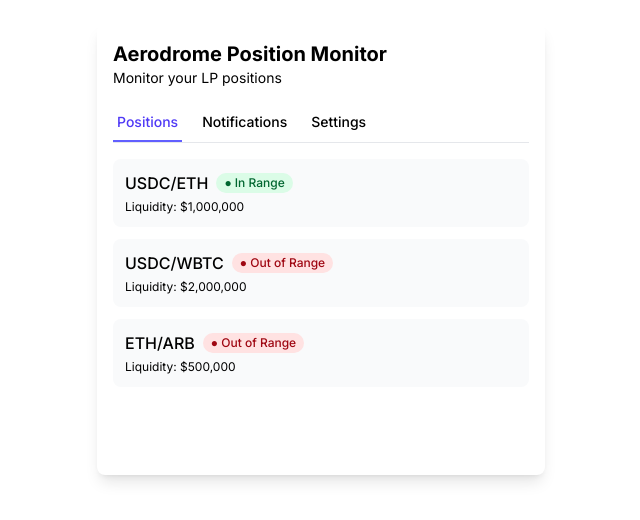
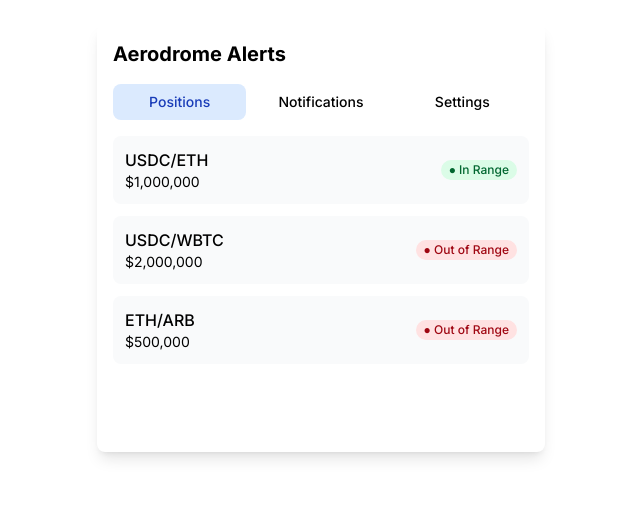
Before and after one commit to SVVVG3/aerodrome-alerts, a Next.js app: page / in a window 1280 px wide. Shown: the top 520 px of the page, without its empty margins (319-959 px from the left). Built offline with nearby package versions, Linux system fonts and the light colour scheme.

Commit message:
Fix TypeScript errors in page.tsx

```diff
--- a/src/app/page.tsx
+++ b/src/app/page.tsx
@@ -3,7 +3,6 @@
 import { useState } from 'react';
 import Link from 'next/link';
 
-// Mock types
 interface Position {
   token0: string;
   token1: string;
@@ -22,15 +21,7 @@ interface NotificationSettings {
   notificationFrequency: 'realtime' | 'hourly' | 'daily';
 }
 
-interface Notification {
-  id: string;
-  timestamp: number;
-  position: Position;
-  message: string;
-  read: boolean;
-}
-
-// Mock data
+// Mock data - in a real app, this would come from an API
 const mockPositions: Position[] = [
   {
     token0: 'USDC',
@@ -61,23 +52,7 @@ const mockPositions: Position[] = [
   }
 ];
 
-const mockNotifications: Notification[] = [
-  {
-    id: '1',
-    timestamp: Date.now() - 3600000, // 1 hour ago
-    position: mockPositions[1],
-    message: 'USDC/WBTC position is out of range',
-    read: false
-  },
-  {
-    id: '2',
-    timestamp: Date.now() - 7200000, // 2 hours ago
-    position: mockPositions[2],
-    message: 'ETH/ARB position is out of range',
-    read: true
-  }
-];
-
+// Mock notification settings
 const mockNotificationSettings: NotificationSettings = {
   outOfRangeAlerts: true,
   impermanentLossAlerts: false,
@@ -89,16 +64,9 @@ const mockNotificationSettings: NotificationSettings = {
 export default function Home() {
   const [activeTab, setActiveTab] = useState<'positions' | 'notifications' | 'settings'>('positions');
   const [notificationSettings, setNotificationSettings] = useState(mockNotificationSettings);
-  const [notifications, setNotifications] = useState<Notification[]>(mockNotifications);
 
   const isInRange = (position: Position) => {
     return position.currentTick >= position.tickLower && position.currentTick <= position.tickUpper;
-  };
-
-  const markNotificationAsRead = (id: string) => {
-    setNotifications(notifications.map(notification =>
-      notification.id === id ? { ...notification, read: true } : notification
-    ));
   };
 
   const handleFrequencyChange = (frequency: NotificationSettings['notificationFrequency']) => {
@@ -113,49 +81,63 @@ export default function Home() {
       <div className="max-w-md mx-auto bg-white rounded-lg shadow-lg p-3 md:p-4">
         {/* Header */}
         <div className="flex justify-between items-center mb-4">
-          <div>
-            <h2 className="text-xl font-bold text-black">
-              Aerodrome Position Monitor
-            </h2>
-            <p className="text-black text-sm">Monitor your LP positions</p>
-          </div>
+          <h1 className="text-xl font-bold text-black">Aerodrome Alerts</h1>
         </div>
 
         {/* Navigation Tabs */}
-        <div className="border-b border-gray-200 mb-4">
-          <nav className="flex space-x-2 md:space-x-4 overflow-x-auto">
-            {['positions', 'notifications', 'settings'].map((tab) => (
+        <div className="flex space-x-2 mb-4">
           <button
-                key={tab}
-                onClick={() => setActiveTab(tab as any)}
-                className={`py-2 px-1 border-b-2 font-medium text-xs md:text-sm whitespace-nowrap ${
-                  activeTab === tab
-                    ? 'border-indigo-500 text-indigo-600'
-                    : 'border-transparent text-black hover:text-gray-700 hover:border-gray-300'
+            onClick={() => setActiveTab('positions')}
+            className={`flex-1 py-2 px-3 text-sm font-medium rounded-lg ${
+              activeTab === 'positions'
+                ? 'bg-blue-100 text-blue-800'
+                : 'text-black hover:bg-gray-100'
             }`}
           >
-                {tab.charAt(0).toUpperCase() + tab.slice(1)}
+            Positions
           </button>
-            ))}
-          </nav>
+          <button
+            onClick={() => setActiveTab('notifications')}
+            className={`flex-1 py-2 px-3 text-sm font-medium rounded-lg ${
+              activeTab === 'notifications'
+                ? 'bg-blue-100 text-blue-800'
+                : 'text-black hover:bg-gray-100'
+            }`}
+          >
+            Notifications
+          </button>
+          <button
+            onClick={() => setActiveTab('settings')}
+            className={`flex-1 py-2 px-3 text-sm font-medium rounded-lg ${
+              activeTab === 'settings'
+                ? 'bg-blue-100 text-blue-800'
+                : 'text-black hover:bg-gray-100'
+            }`}
+          >
+            Settings
+          </button>
         </div>
 
         {/* Tab Content - Fixed height container to prevent layout shifts */}
-        <div className="min-h-[300px]">
+        <div className="min-h-[300px] space-y-4">
+          {/* Positions Tab */}
           {activeTab === 'positions' && (
             <div className="space-y-3">
-              {mockPositions.map((position, index) => (
+              {mockPositions.map((position) => (
                 <Link
-                  key={index}
                   href={`/position/${position.poolAddress}`}
+                  key={position.poolAddress}
                   className="block p-3 bg-gray-50 rounded-lg hover:bg-gray-100 transition-colors"
                 >
-                  <div className="flex items-center justify-between">
+                  <div className="flex justify-between items-center">
                     <div>
-                      <div className="flex items-center gap-2">
-                        <span className="text-base font-medium text-black">
+                      <h3 className="font-medium text-black">
                         {position.token0}/{position.token1}
-                        </span>
+                      </h3>
+                      <p className="text-sm text-black">
+                        ${parseInt(position.liquidity).toLocaleString()}
+                      </p>
+                    </div>
                     <span className={`inline-flex items-center px-2 py-0.5 rounded-full text-xs font-medium ${
                       isInRange(position)
                         ? 'bg-green-100 text-green-800'
@@ -164,98 +146,101 @@ export default function Home() {
                       {isInRange(position) ? '● In Range' : '● Out of Range'}
                     </span>
                   </div>
-                      <p className="text-xs text-black mt-1">
-                        Liquidity: ${parseInt(position.liquidity).toLocaleString()}
-                      </p>
-                    </div>
-                  </div>
                 </Link>
               ))}
             </div>
           )}
 
+          {/* Notifications Tab */}
           {activeTab === 'notifications' && (
             <div className="space-y-3">
-              {notifications.length === 0 ? (
-                <p className="text-black text-center py-3">No notifications</p>
-              ) : (
-                notifications.map((notification) => (
-                  <div
-                    key={notification.id}
-                    className={`p-3 rounded-lg ${
-                      notification.read ? 'bg-gray-50' : 'bg-blue-50'
-                    }`}
-                  >
-                    <div className="flex items-start justify-between">
+              <div className="p-3 bg-gray-50 rounded-lg">
+                <h3 className="font-medium text-black mb-2">Recent Notifications</h3>
+                <div className="space-y-2">
+                  <div className="flex items-start space-x-2">
+                    <span className="text-red-500">●</span>
                     <div>
-                        <p className="font-medium text-black text-sm">{notification.message}</p>
-                        <p className="text-xs text-black mt-1">
-                          {new Date(notification.timestamp).toLocaleString()}
-                        </p>
-                      </div>
-                      {!notification.read && (
-                        <button
-                          onClick={() => markNotificationAsRead(notification.id)}
-                          className="text-xs text-blue-600 hover:text-blue-800"
-                        >
-                          Mark as read
-                        </button>
-                      )}
+                      <p className="text-sm text-black">Position out of range: USDC/ETH</p>
+                      <p className="text-xs text-black">2 hours ago</p>
                     </div>
                   </div>
-                ))
-              )}
+                  <div className="flex items-start space-x-2">
+                    <span className="text-green-500">●</span>
+                    <div>
+                      <p className="text-sm text-black">Position back in range: USDC/WBTC</p>
+                      <p className="text-xs text-black">5 hours ago</p>
+                    </div>
+                  </div>
+                </div>
+              </div>
             </div>
           )}
 
+          {/* Settings Tab */}
           {activeTab === 'settings' && (
             <div className="space-y-4">
-              <div className="space-y-3">
+              <div className="p-3 bg-gray-50 rounded-lg">
+                <h3 className="font-medium text-black mb-3">Notification Settings</h3>
+
+                {/* Alert Toggles */}
+                <div className="space-y-3 mb-4">
                   <div className="flex items-center justify-between">
-                  <div>
-                    <h3 className="text-base font-medium text-black">Out of Range Alerts</h3>
-                    <p className="text-xs text-black">Get notified when positions go out of range</p>
+                    <span className="text-sm text-black">Out of Range Alerts</span>
+                    <button
+                      onClick={() => setNotificationSettings(prev => ({
+                        ...prev,
+                        outOfRangeAlerts: !prev.outOfRangeAlerts
+                      }))}
+                      className={`relative inline-flex h-6 w-11 items-center rounded-full ${
+                        notificationSettings.outOfRangeAlerts ? 'bg-blue-600' : 'bg-gray-200'
+                      }`}
+                    >
+                      <span className={`inline-block h-4 w-4 transform rounded-full bg-white transition ${
+                        notificationSettings.outOfRangeAlerts ? 'translate-x-6' : 'translate-x-1'
+                      }`} />
+                    </button>
                   </div>
-                  <label className="relative inline-flex items-center cursor-pointer">
-                    <input
-                      type="checkbox"
-                      checked={notificationSettings.outOfRangeAlerts}
-                      onChange={(e) => setNotificationSettings(prev => ({
-                        ...prev,
-                        outOfRangeAlerts: e.target.checked
-                      }))}
-                      className="sr-only peer"
-                    />
-                    <div className="w-10 h-5 bg-gray-200 peer-focus:outline-none peer-focus:ring-4 peer-focus:ring-blue-300 rounded-full peer peer-checked:after:translate-x-full peer-checked:after:border-white after:content-[''] after:absolute after:top-[2px] after:left-[2px] after:bg-white after:border-gray-300 after:border after:rounded-full after:h-4 after:w-4 after:transition-all peer-checked:bg-blue-600"></div>
-                  </label>
                 </div>
 
-                <div className="mt-4">
-                  <h3 className="text-base font-medium text-black mb-2">Notification Frequency</h3>
+                {/* Threshold Settings */}
+                <div className="space-y-3 mb-4">
+                  <div>
+                    <label className="block text-sm text-black mb-1">
+                      Out of Range Threshold (%)
+                    </label>
+                    <input
+                      type="number"
+                      value={notificationSettings.outOfRangeThreshold}
+                      onChange={(e: React.ChangeEvent<HTMLInputElement>) => setNotificationSettings(prev => ({
+                        ...prev,
+                        outOfRangeThreshold: Number(e.target.value)
+                      }))}
+                      className="w-full p-2 border rounded-lg text-black"
+                      min="0"
+                      max="100"
+                    />
+                  </div>
+                </div>
+
+                {/* Notification Frequency */}
+                <div>
+                  <h4 className="text-sm font-medium text-black mb-2">Notification Frequency</h4>
                   <div className="space-y-2">
                     {(['realtime', 'hourly', 'daily'] as const).map((frequency) => (
-                      <div
+                      <button
                         key={frequency}
                         onClick={() => handleFrequencyChange(frequency)}
-                        className={`p-3 rounded-lg border cursor-pointer ${
+                        className={`w-full p-2 text-left rounded-lg flex items-center justify-between ${
                           notificationSettings.notificationFrequency === frequency
-                            ? 'border-blue-500 bg-blue-50'
-                            : 'border-gray-200 bg-gray-50 hover:bg-gray-100'
+                            ? 'bg-blue-50 border border-blue-200'
+                            : 'bg-white border border-gray-200 hover:bg-gray-50'
                         }`}
                       >
-                        <div className="flex items-center justify-between">
-                          <div>
-                            <p className="font-medium text-black text-sm">{frequency}</p>
-                          </div>
+                        <span className="text-sm text-black capitalize">{frequency}</span>
                         {notificationSettings.notificationFrequency === frequency && (
-                            <div className="h-5 w-5 rounded-full bg-blue-500 flex items-center justify-center">
-                              <svg xmlns="http://www.w3.org/2000/svg" className="h-3 w-3 text-white" viewBox="0 0 20 20" fill="currentColor">
-                                <path fillRule="evenodd" d="M16.707 5.293a1 1 0 010 1.414l-8 8a1 1 0 01-1.414 0l-4-4a1 1 0 011.414-1.414L8 12.586l7.293-7.293a1 1 0 011.414 0z" clipRule="evenodd" />
-                              </svg>
-                            </div>
+                          <span className="text-blue-600">✓</span>
                         )}
-                        </div>
-                      </div>
+                      </button>
                     ))}
                   </div>
                 </div>
```
Lines whose indentation alone changed are shown as unchanged.
